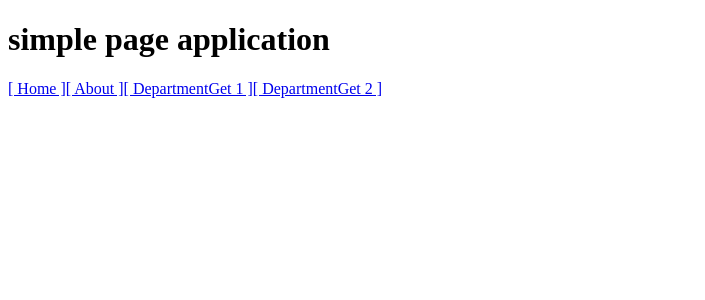
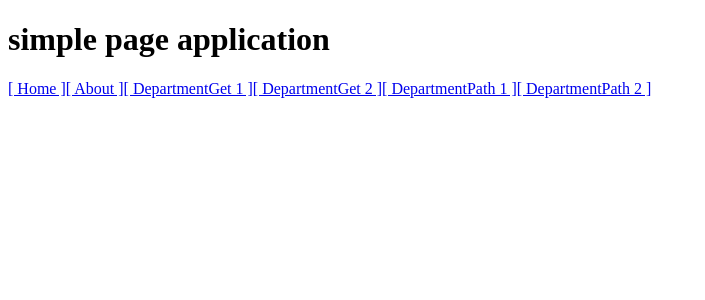
Before and after one commit to sujinlove/react_study, a React (Create React App) app in the folder react02_simple_spa/: page /department_path/201/hello in a window 1280 px wide. Shown: the top 300 px of the page, without its empty margins (0-705 px from the left). Built offline with nearby package versions, Linux system fonts and the light colour scheme.

Commit message:
departmentpath console check

```diff
--- a/react02_simple_spa/src/App.js
+++ b/react02_simple_spa/src/App.js
@@ -6,6 +6,7 @@ import { Route, Link } from "react-router-dom";
 import Home from "./components/Home"; // 각 컴포넌트가 페이지 역할을 할 것임.
 import About from "./components/About";
 import DepartmentGet from "./components/DepartmentGet";
+import DepartmentPath from "./components/DepartmentPath";
 
 const App = () => {
   return (
@@ -20,12 +21,19 @@ const App = () => {
       <Link to="/department_get?deptno=101&msg=hello">[ DepartmentGet 1 ]</Link>
       <Link to="/department_get?deptno=102&msg=world">[ DepartmentGet 2 ]</Link>
 
+      {/* Path 파라미터를 포함하는 링크 구성 */}
+      <Link to="/department_path/201/hello">[ DepartmentPath 1 ]</Link>
+      <Link to="/department_path/202/world">[ DepartmentPath 2 ]</Link>
+
       {/* ------ 페이지로 사용될 컴포넌트들 명시하기 ------ */}
       {/* 첫 페이지로 사용되는 컴포넌트의 경우 exact={true}를 명시해야 한다. */}
 
       <Route path="/" component={Home} exact={true} />
       <Route path="/about" component={About} />
       <Route path="/department_get" component={DepartmentGet} />
+
+      {/* Path 파라미터는 URL 형식에 변수의 위치와 이름을 정해줘야 한다. */}
+      <Route path="/department_path/:deptno/:msg" component={DepartmentPath} />
     </div>
   );
 };
--- a/react02_simple_spa/src/components/DepartmentPath.js
+++ b/react02_simple_spa/src/components/DepartmentPath.js
@@ -1,10 +1,21 @@
+/*
+    DepartmentPath.js
+    - Path 파라미터를 전달받는 페이지
+
+    @param {*} props 컴포넌트에게 전달되는 부가정보
+*/
 import React from "react";
-import PropTypes from "prop-types";
 
 const DepartmentPath = props => {
+  /* 요청 데이터 확인하기 */
+  console.group("DepartmnetPath");
+
+  // path 파라미터는 propsdml match.params 객체로 내장되어있다.
+  const urlParams = props.match.params;
+  console.log(urlParams);
+  console.groupEnd();
+
   return <div></div>;
 };
 
-DepartmentPath.propTypes = {};
-
 export default DepartmentPath;
```
